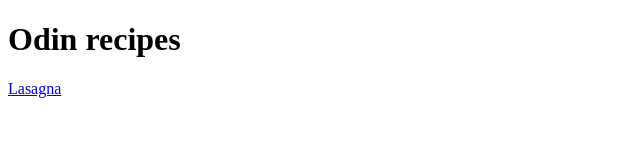
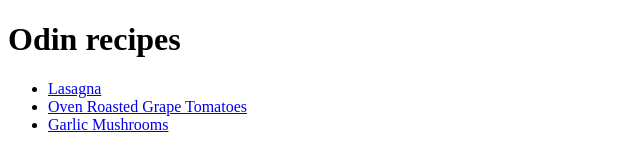
Before and after one commit to Ldiasr18/odin-recipes, a plain HTML site: page index.html in a window 1280 px wide. Shown: the whole page, without its empty margins (0-640 px from the left). Drawn offline with Linux system fonts and the light colour scheme.

Commit message:
added two more links for new recipes

```diff
--- a/index.html
+++ b/index.html
@@ -7,7 +7,10 @@
 </head>
 <body>
   <h1>Odin recipes</h1>
-  <a href="recipes/lasagna.html">Lasagna</a>
-
+  <ul>
+  <li><a href="recipes/lasagna.html">Lasagna</a></li>
+  <li><a href="recipes/ovenRoastedGrapeTomatoes.html">Oven Roasted Grape Tomatoes</a></li>
+  <li><a href="recipes/garlicMushrooms.html">Garlic Mushrooms</a></li>
+  </ul>
 </body>
 </html>
```
Also changed, not shown: recipes/garlicMushrooms.html (added), recipes/ovenRoastedGrapeTomatoes.html (added).
